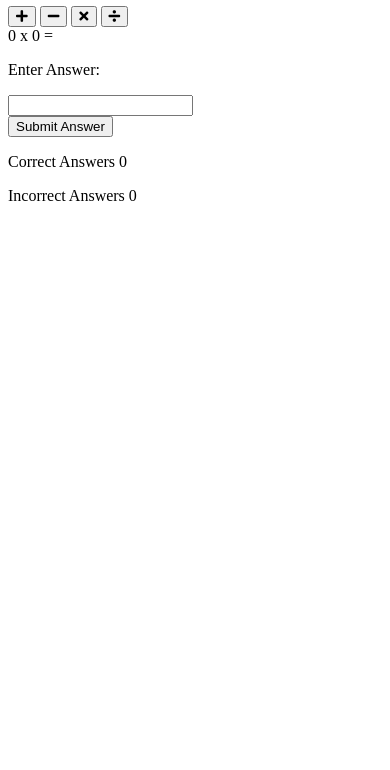
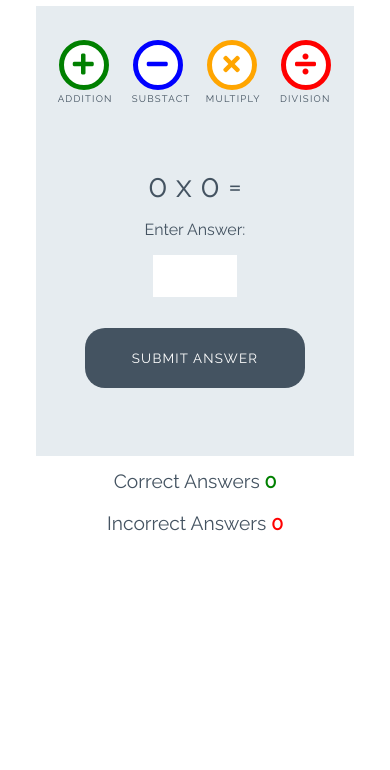
Before and after one commit to CamillaTH/love-maths, a plain HTML site: page index.html in a window 390 px wide. Shown: the part 74-844 px from the top of the page. Drawn offline with Linux system fonts and the light colour scheme.

Commit message:
Add styles for game

```diff
--- a/assets/css/style.css
+++ b/assets/css/style.css
@@ -0,0 +1,252 @@
+/* --------- Global style */
+
+body {
+    background-color: white;
+    font-family: "Raleway", sans-serif;
+    color: #445361;
+    text-align: center;
+}
+
+/* --------- Heading */
+
+.heading {
+    text-align: center;
+    font-size: 2.5rem;
+}
+
+.logo {
+    height: 40px;
+    padding-right: 5px;
+}
+
+/* --------- Game layout */
+
+.game-area {
+    background-color: #E6ECF0;
+    box-sizing: border-box;
+    width: 85%;
+    height: 65vh;
+    max-height: 450px;
+    max-width: 830px;
+    margin-left: auto;
+    margin-right: auto;
+    padding: 1%;
+}
+
+.question-area {
+    width: 50%;
+    font-size: 2rem;
+    margin: auto;
+    padding: 50px 0;
+}
+
+.question-area span {
+    padding: 0 15px;
+}
+
+.score-area {
+    margin: 5px auto;
+    width: 60%;
+    font-size: 1.2rem;
+}
+
+.controls-area {
+    width: 85%;
+    margin: 30px auto;
+}
+
+#score {
+    color: green;
+    font-weight: bold;
+}
+
+#incorrect {
+    color: red;
+    font-weight: bold;
+}
+
+.answer-message {
+    display: none;
+    font-size: 1rem;
+}
+
+#answer-box {
+    border: none;
+    color: #445361;
+    display: inline-block;
+    height: 40px;
+    width: 80px;
+    font-size: 1.2rem;
+}
+
+.scores {
+    display: inline-block;
+    padding: 25px;
+}
+
+/* --------- Buttons */
+
+.btn {
+    width: 220px;
+    height: 60px;
+    font-family: "Raleway", sans-serif;
+    text-transform: uppercase;
+    letter-spacing: 1.2px;
+    color: white;
+}
+
+.btn:focus {
+    outline: none;
+}
+
+.btn--big {
+    padding-top: 10px;
+    border-radius: 50%;
+    background-color: white;
+    border: 10px solid;
+    width: 100px;
+    height: 100px;
+    font-size: 3.2rem;
+    margin: 0 30px;
+    transition: all 0.5s;
+}
+
+.btn--big::after{
+    content: attr(data-type);
+    font-size: 1rem;
+    color: #445361;
+    position: relative;
+    left: -0.5rem;
+}
+
+.btn--blue {
+    border-color: blue;
+    color: blue;
+}
+
+.btn--blue:active,
+.btn--blue:hover {
+    background-color: darkblue;
+    color: white;
+}
+
+.btn--orange {
+    border-color: orange;
+    color: orange;
+}
+
+.btn--orange:active,
+.btn--orange:hover {
+    background-color: darkorange;
+    color: white;
+}
+
+.btn--red {
+    border-color: red;
+    color: red;
+}
+
+.btn--red:active,
+.btn--red:hover {
+    background-color: darkred;
+    color: white;
+}
+
+.btn--green {
+    border-color: green;
+    color: green;
+}
+
+.btn--green:active,
+.btn--green:hover {
+    background-color: darkgreen;
+    color: white;
+}
+
+.btn--gray {
+    margin-top: 25px;
+    background-color: #445361;
+    border: 1px transparent;
+    border-radius: 20px;
+}
+
+.btn--gray:active,
+.btn--gray:hover {
+    background-color: #0d1013;
+}
+
+/* --------- Media queries */
+
+@media (max-width: 414px) {
+    .controls-area {
+        width: 100%;
+    }
+
+    .btn--big {
+        margin: 0 10px;
+        padding: 5px;
+        border: 5px solid;
+        width: 50px;
+        height: 50px;
+        font-size: 1.5rem;
+    }
+
+    .btn--big::after {
+        font-size: 0.6rem;
+        left: -0.7rem;
+    }
+
+    .question-area {
+        padding: 10% 0;
+        width: 100%;
+    }
+
+    .question-area span {
+        padding: 0;
+    }
+
+    .answer-message {
+        display: block;
+    }
+
+    #answer-box {
+        display: block;
+        margin: 0 auto;
+    }
+    .btn--gray {
+        margin-top: 0;
+    }
+
+    .score-area {
+        width: 100%;
+    }
+
+    .scores {
+        margin: 0.5em auto;
+        display: block;
+        padding: 5px;
+    }
+
+    .heading {
+        font-size: 2rem;
+    }
+}
+
+@media (max-width: 320px) {
+    .game-area {
+        height: 70vh;
+    }
+
+    .controls-area {
+        width: 75%;
+        margin: 10px auto;
+    }
+
+    .btn--big {
+        margin: 10px 10px;
+    }
+    .question-area {
+        padding: 10px 0;
+    }
+
+}
--- a/index.html
+++ b/index.html
@@ -20,16 +20,16 @@
 
     <div class="game-area">
         <div class="controls-area">
-            <button class="btn btn--big btn--green">
+            <button data-type="addition" class="btn btn--big btn--green">
                 <i class="fas fa-plus"></i>
             </button>
-            <button class="btn btn--big btn--blue">
+            <button data-type="substact" class="btn btn--big btn--blue">
                 <i class="fas fa-minus"></i>
             </button>
-            <button class="btn btn--big btn--orange">
+            <button data-type="multiply" class="btn btn--big btn--orange">
                 <i class="fas fa-times"></i>
             </button>
-            <button class="btn btn--big btn--red">
+            <button data-type="division"class="btn btn--big btn--red">
                 <i class="fas fa-divide"></i>
             </button>
         </div>
@@ -41,7 +41,7 @@
             <p class="answer-message">Enter Answer:</p>
             <input id="answer-box" type="number">
         </div>
-        <button class="btn btn--gray">Submit Answer</button>
+        <button data-type="submit"class="btn btn--gray">Submit Answer</button>
 
 
     </div>
```
